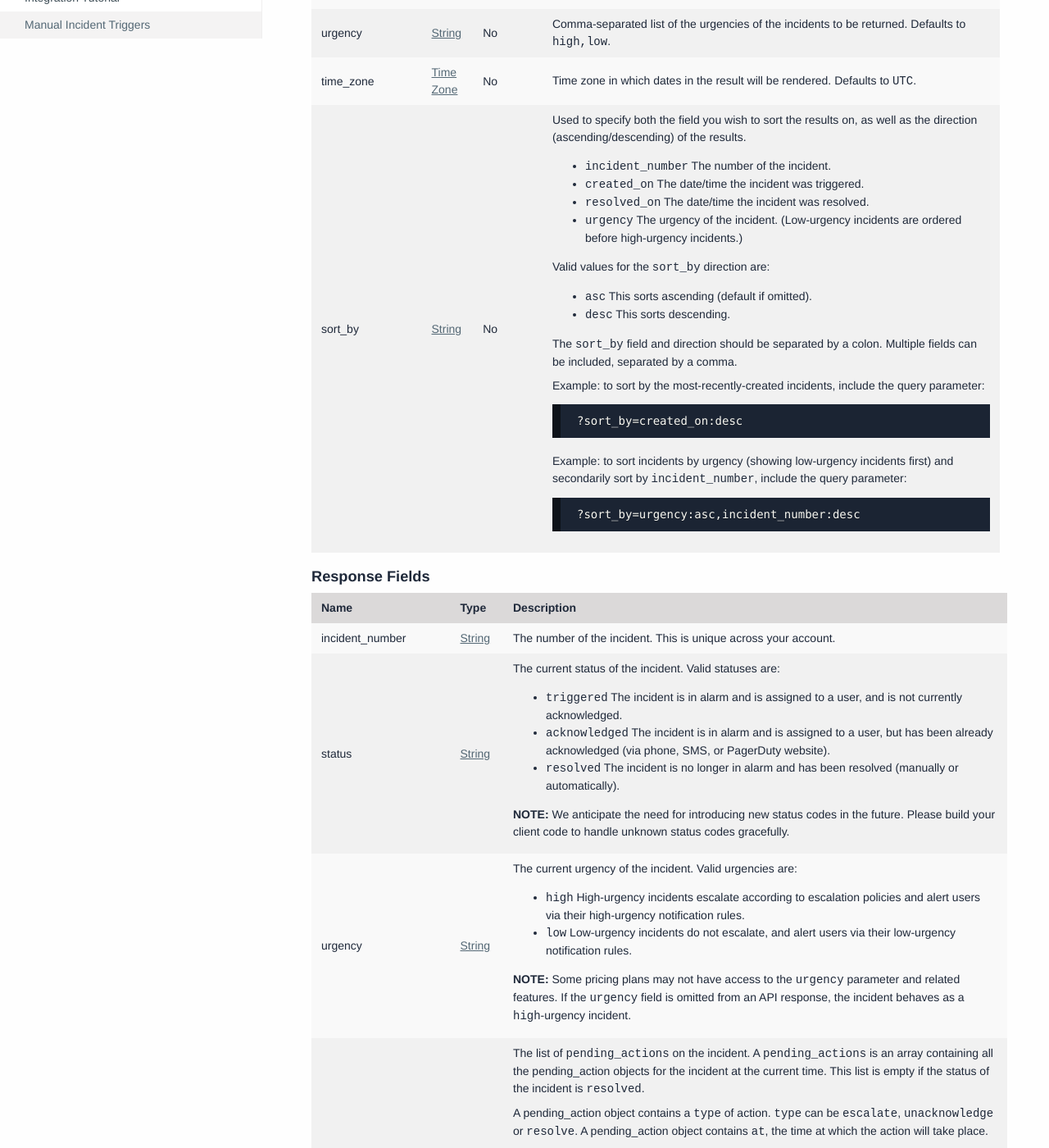
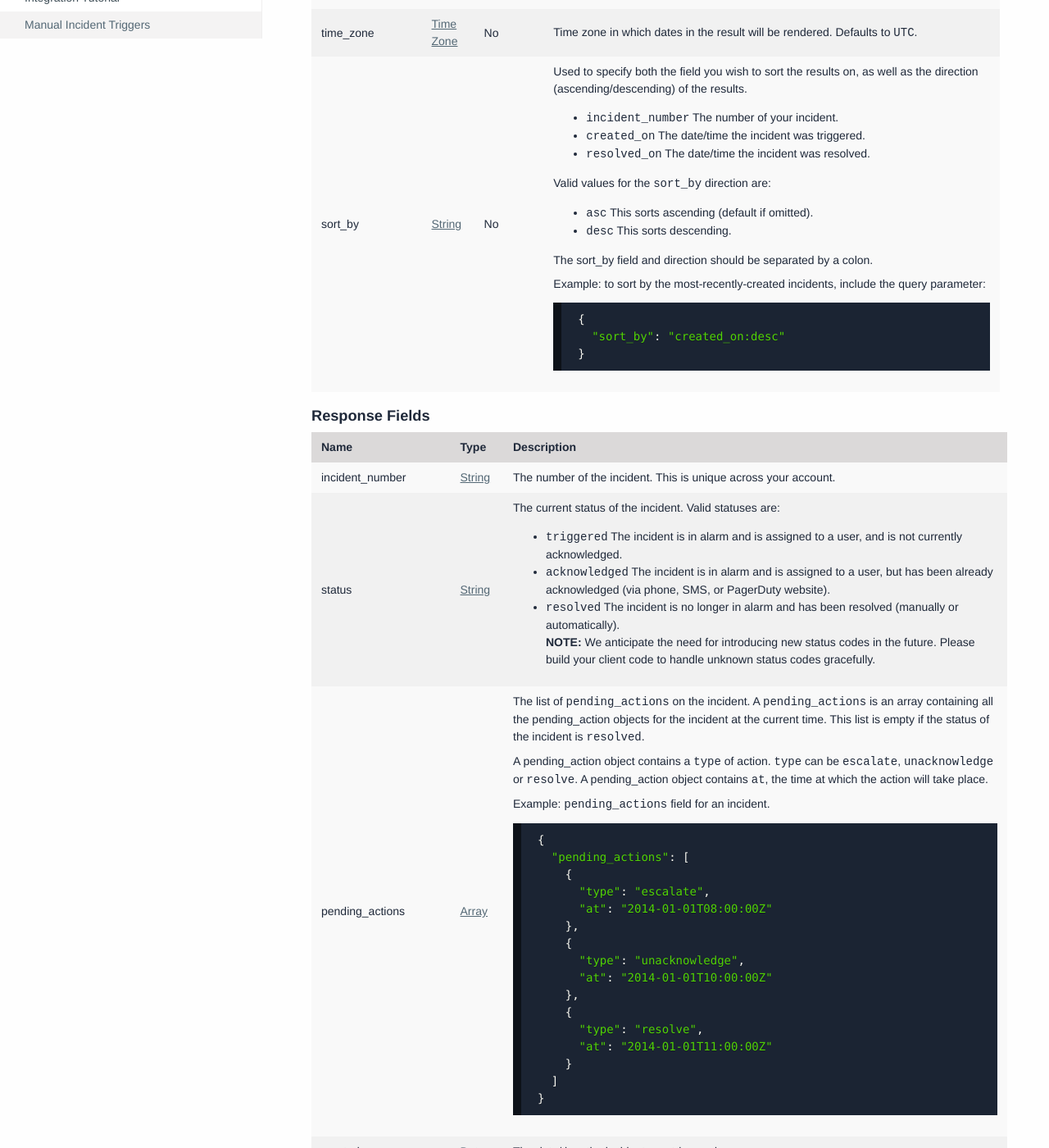
Before and after one commit to h4dz/devdocs, a Jekyll site: the page built from source/documentation/rest/incidents/list.html, in a window 1280 px wide and 1400 px high, scrolled down 1325 px. Shown: the whole window at 82% size. Built offline with Jekyll 4.4.1, drawn with Linux system fonts in a browser that asks for light colours; some web fonts are replaced; some of the changed text lies outside the part shown.

Commit message:
Revert "[WF-155] Urgency documentation"

```diff
--- a/source/documentation/rest/incidents/list.html
+++ b/source/documentation/rest/incidents/list.html
@@ -209,20 +209,6 @@ GET https://<span class="base_url contenteditable persist" contenteditable="true
         </tr>
         <tr>
           <td>
-            urgency
-          </td>
-          <td>
-            <a href="/documentation/rest/types#string">String</a>
-          </td>
-          <td>
-            No
-          </td>
-          <td>
-            Comma-separated list of the urgencies of the incidents to be returned. Defaults to <code>high,low</code>.
-          </td>
-        </tr>
-        <tr>
-          <td>
             time_zone
           </td>
           <td>
@@ -249,16 +235,13 @@ GET https://<span class="base_url contenteditable persist" contenteditable="true
             Used to specify both the field you wish to sort the results on, as well as the direction (ascending/descending) of the results.
             <ul>
               <li>
-                <code>incident_number</code> The number of the incident.
+                <code>incident_number</code> The number of your incident.
               </li>
               <li>
                 <code>created_on</code> The date/time the incident was triggered.
               </li>
               <li>
                 <code>resolved_on</code> The date/time the incident was resolved.
-              </li>
-              <li>
-                <code>urgency</code> The urgency of the incident. (Low-urgency incidents are ordered before high-urgency incidents.)
               </li>
             </ul>
             <p>
@@ -273,19 +256,15 @@ GET https://<span class="base_url contenteditable persist" contenteditable="true
               </li>
             </ul>
             <p>
-              The <code>sort_by</code> field and direction should be separated by a colon. Multiple fields can be included, separated by a comma.
+              The sort_by field and direction should be separated by a colon.
             </p>
             <p>
               Example: to sort by the most-recently-created incidents, include the query parameter:
             </p>
             <pre>
-<code class="language-javascript prettyprint linenums">?sort_by=created_on:desc</code>
-</pre>
-            <p>
-              Example: to sort incidents by urgency (showing low-urgency incidents first) and secondarily sort by <code>incident_number</code>, include the query parameter:
-            </p>
-            <pre>
-<code class="language-javascript prettyprint linenums">?sort_by=urgency:asc,incident_number:desc</code>
+<code class="language-javascript prettyprint linenums">{
+  "sort_by": "created_on:desc"
+}</code>
 </pre>
           </td>
         </tr>
@@ -341,32 +320,10 @@ GET https://<span class="base_url contenteditable persist" contenteditable="true
               <li>
                 <code>resolved</code> The incident is no longer in alarm and has been resolved (manually or automatically).
               </li>
-            </ul>
-            <p>
-              <strong>NOTE:</strong> We anticipate the need for introducing new status codes in the future. Please build your client code to handle unknown status codes gracefully.
-            </p>
-          </td>
-        </tr>
-        <tr>
-          <td>
-            urgency
-          </td>
-          <td>
-            <a href="/documentation/rest/types#string">String</a>
-          </td>
-          <td>
-            The current urgency of the incident. Valid urgencies are:
-            <ul>
-              <li>
-                <code>high</code> High-urgency incidents escalate according to escalation policies and alert users via their high-urgency notification rules.
-              </li>
-              <li>
-                <code>low</code> Low-urgency incidents do not escalate, and alert users via their low-urgency notification rules.
+              <li style="list-style: none">
+                <strong>NOTE:</strong> We anticipate the need for introducing new status codes in the future. Please build your client code to handle unknown status codes gracefully.
               </li>
             </ul>
-            <p>
-              <strong>NOTE:</strong> Some pricing plans may not have access to the <code>urgency</code> parameter and related features. If the <code>urgency</code> field is omitted from an API response, the incident behaves as a <code>high</code>-urgency incident.
-            </p>
           </td>
         </tr>
         <tr>
@@ -685,8 +642,7 @@ GET https://<span class="base_url contenteditable persist" contenteditable="true
       },
       "trigger_details_html_url": "https://acme.pagerduty.com/incidents/P2A6J96/log_entries/P2NQP6P",
       "last_status_change_on": "2012-09-11T22:49:21Z",
-      "last_status_change_by": null,
-      "urgency": "high"
+      "last_status_change_by": null
     },
     {
       "incident_number": 3,
@@ -772,8 +728,7 @@ GET https://<span class="base_url contenteditable persist" contenteditable="true
         "name": "James",
         "email": "james@acme.com",
         "html_url": "https://acme.pagerduty.com/users/PMI6007"
-      },
-      "urgency": "high"
+      }
     }
   ],
   "limit": 100,
@@ -854,17 +809,6 @@ GET https://<span class="base_url contenteditable persist" contenteditable="true
     "https://<span class="base_url contenteditable persist" contenteditable="true">acme</span>.pagerduty.com/api/v1/incidents"</code>
 </pre>
   <h4>
-    Fetch the 50 most recent low-urgency incidents.
-  </h4>
-  <pre>
-<code class="prettyprint language-bash curl">curl -H "Content-type: application/json" -H "Authorization: Token token=<span class="base_auth_token contenteditable persist" contenteditable="true">E7px6VVr3PVHZPJq51oa</span>" -X GET -G \
-    --data-urlencode "sort_by=<span class='curl_params-sort_by contenteditable' contenteditable='true'>created_on:desc</span>" \
-    --data-urlencode "urgency=low" \
-    --data-urlencode "limit=50" \
-    --data-urlencode "offset=0" \
-    "https://<span class="base_url contenteditable persist" contenteditable="true">acme</span>.pagerduty.com/api/v1/incidents"</code>
-</pre>
-  <h4>
     Fetch the second page of 50 most recent incidents triggered within the last 3 months and include their <code>teams</code> in the response.
   </h4>
   <pre>
--- a/source/documentation/rest/incidents/show.html
+++ b/source/documentation/rest/incidents/show.html
@@ -99,8 +99,7 @@ GET https://<span class="base_url contenteditable persist" contenteditable="true
   },
   "trigger_details_html_url": "https://acme.pagerduty.com/incidents/PIJ90N7/log_entries/PIJ90N7",
   "last_status_change_on": "2012-12-22T00:35:22Z",
-  "last_status_change_by": null,
-  "urgency": "high"
+  "last_status_change_by": null
 }</code>
 </pre>
   </div>
@@ -166,8 +165,7 @@ GET https://<span class="base_url contenteditable persist" contenteditable="true
   },
   "trigger_details_html_url": "https://acme.pagerduty.com/incidents/PIJ90N7/log_entries/PIJ90N7",
   "last_status_change_on": "2012-12-22T00:35:22Z",
-  "last_status_change_by": null,
-  "urgency": "high"
+  "last_status_change_by": null
 }</code>
 </pre>
   </div>
```
